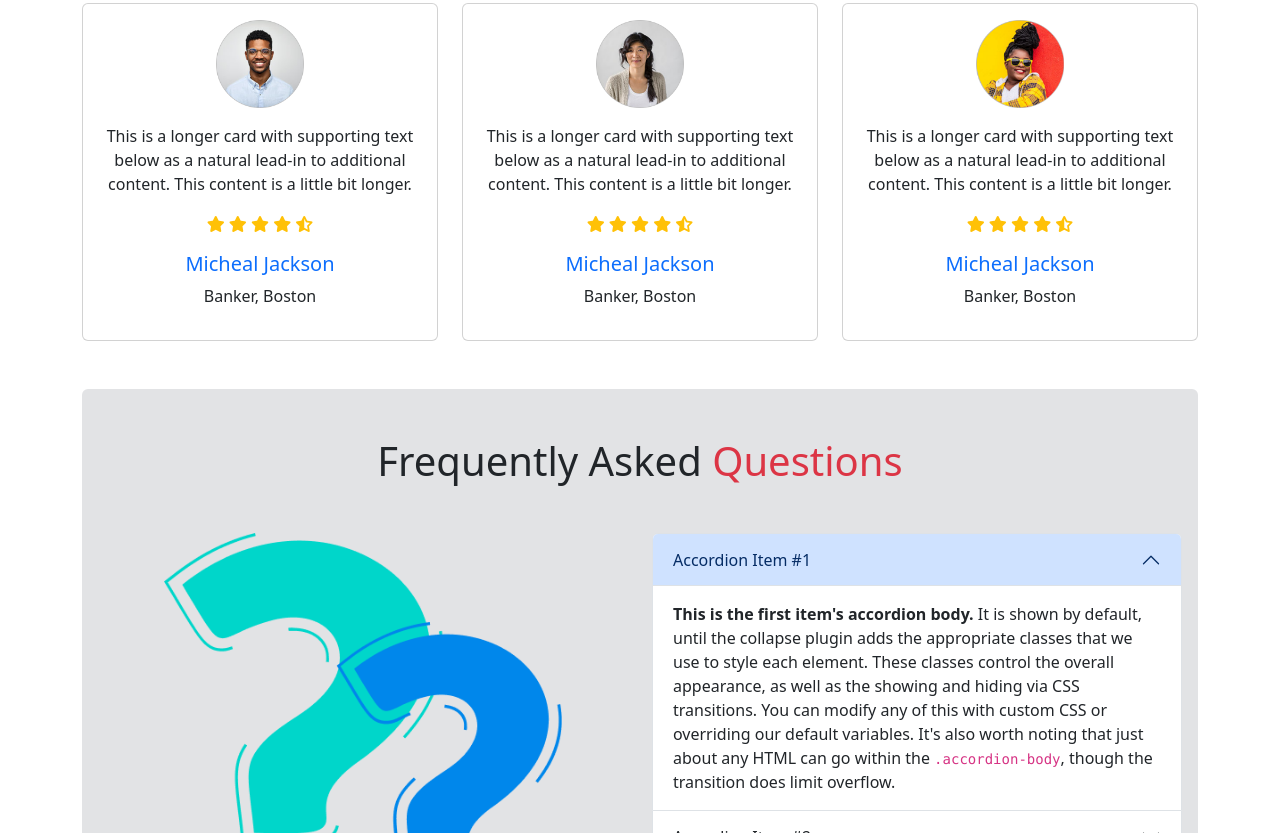
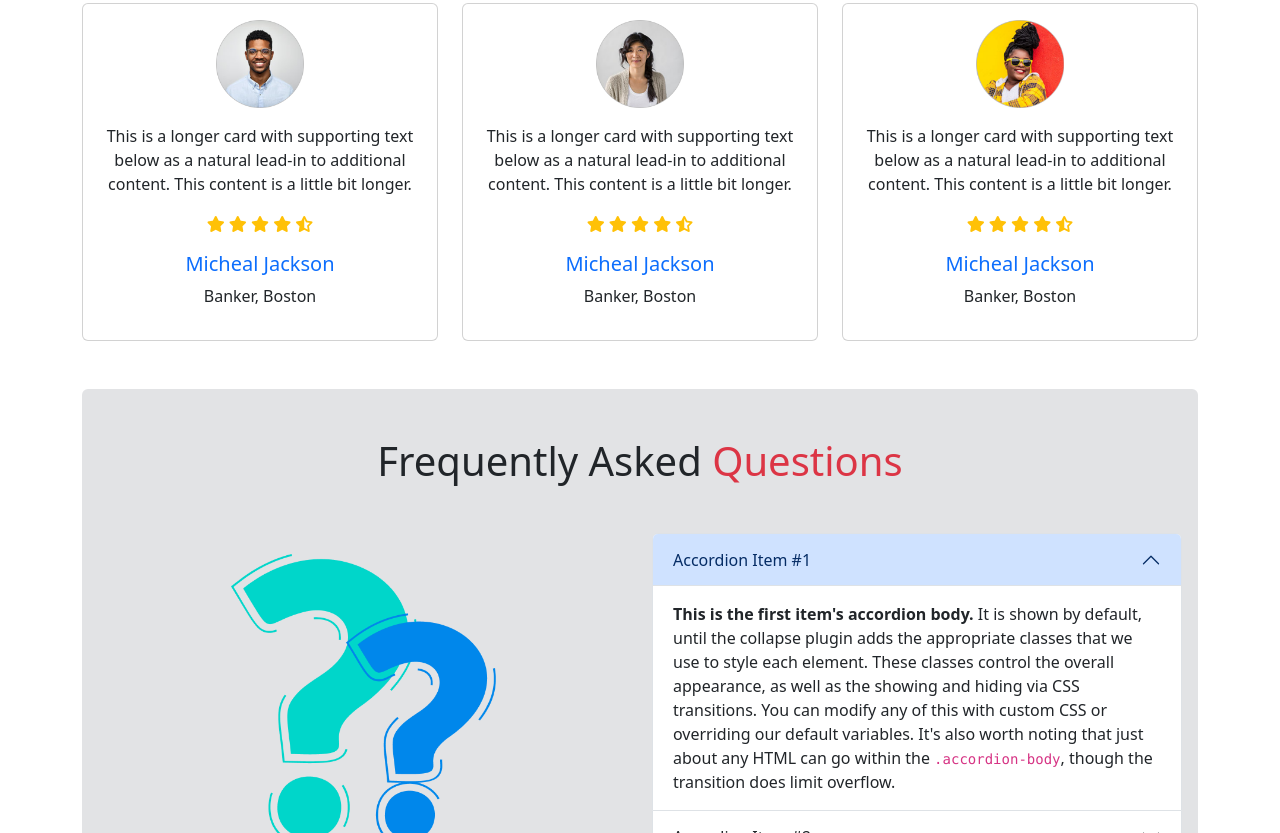
Before and after one commit to Himangsu-Roy/Biker-Zone, a plain HTML site: page index.html in a window 1280 px wide. Shown: the part 1967-2800 px from the top of the page. Drawn offline with nearby package versions, Linux system fonts and the light colour scheme.

Commit message:
frequently asked img size decrease

```diff
--- a/index.html
+++ b/index.html
@@ -239,7 +239,7 @@
             <h1 class="text-center">Frequently Asked <span class="text-danger">Questions</span></h1>
             <div class="row mt-5 row-cols-1 row-cols-md-2 ">
                 <div class="col text-center d-flex align-items-center justify-content-center mb-5">
-                    <img class="w-75" src="./images/faq.png" alt="">
+                    <img class="w-50" src="./images/faq.png" alt="">
                 </div>
 
                 <div class="col">
```
